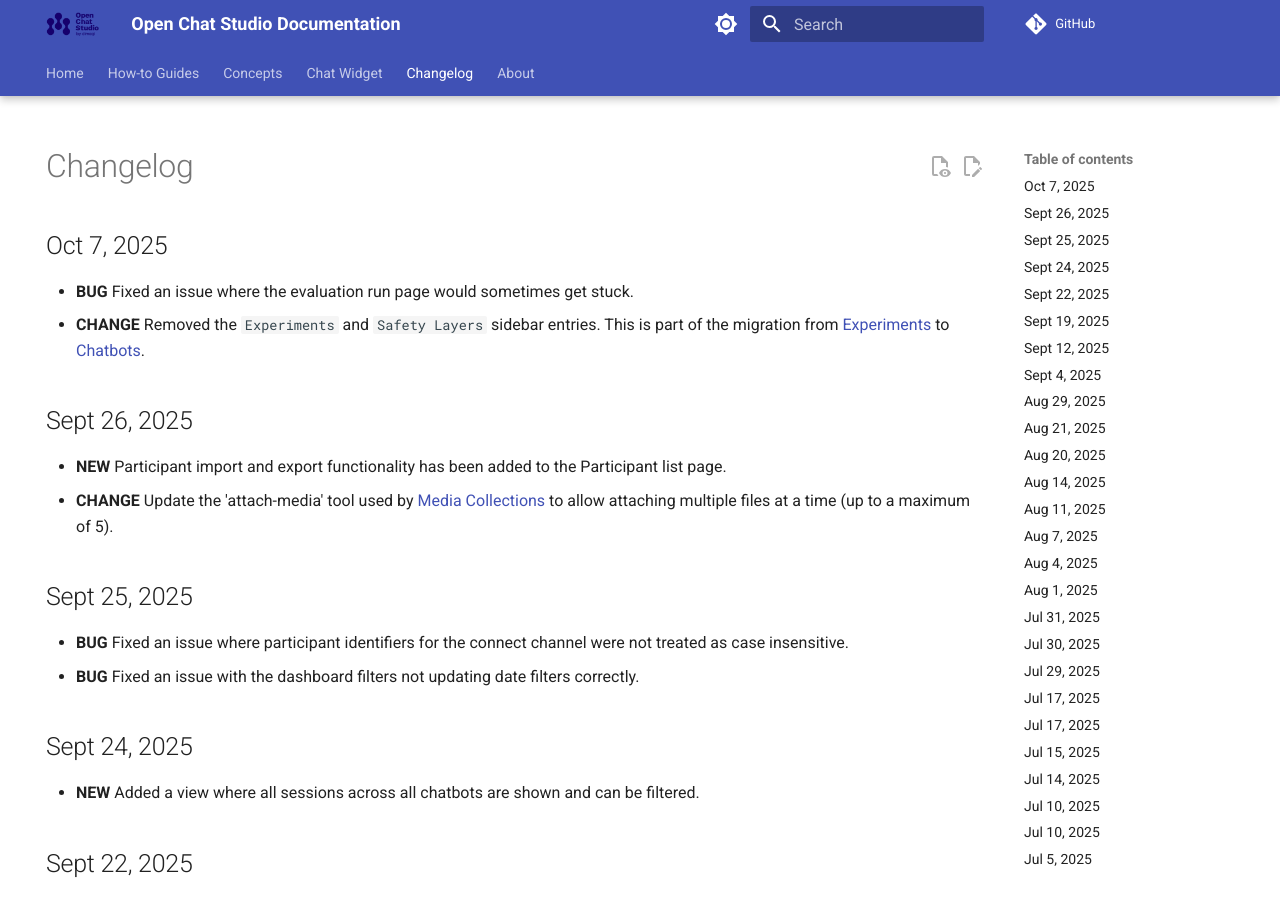
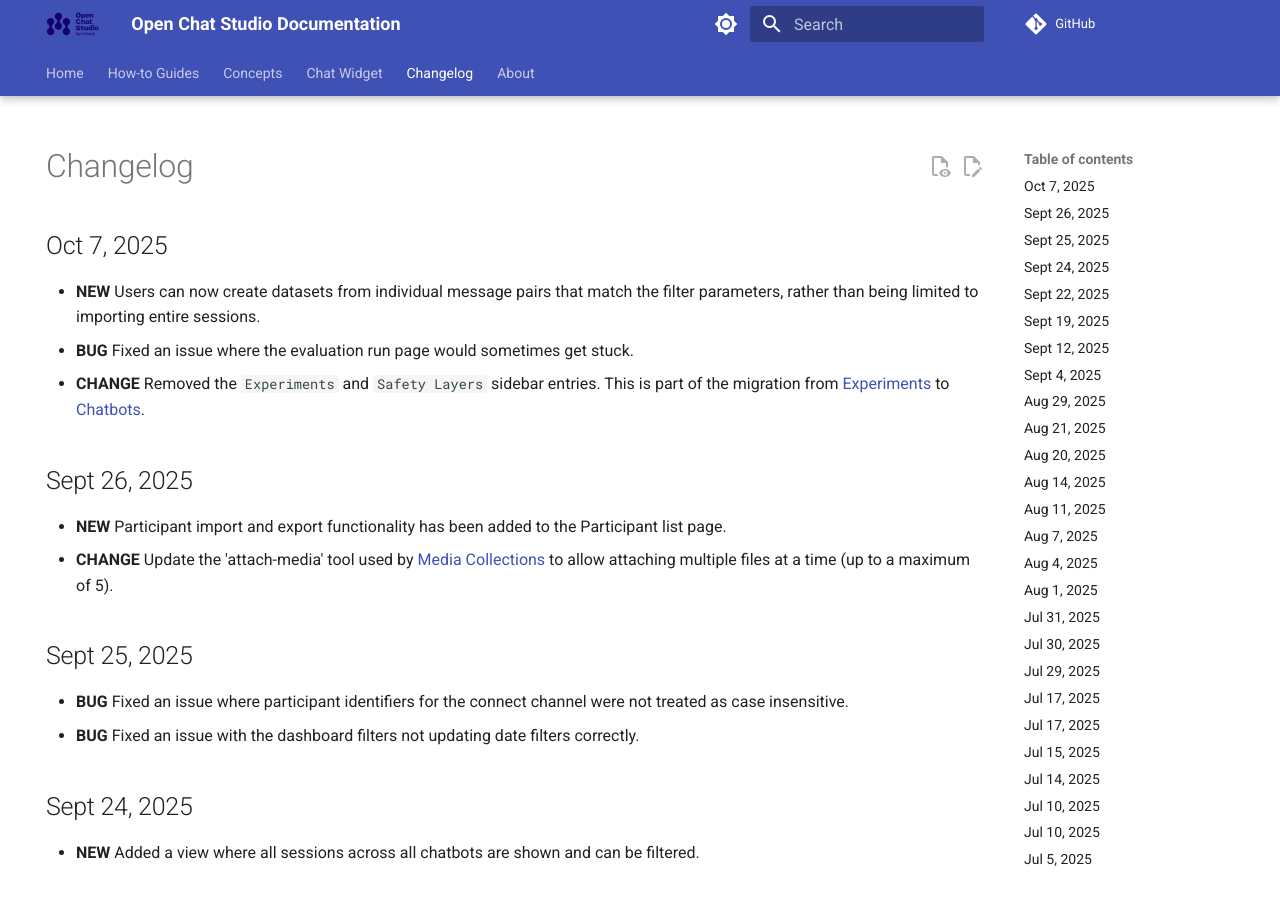
Before and after one commit to dimagi/open-chat-studio-docs, an MkDocs documentation site: the page built from docs/changelog.md, in a window 1280 px wide and 900 px high. Built offline with MkDocs 1.6.1 and Material for MkDocs 9.7.7, drawn with Linux system fonts in a browser that asks for light colours; emoji names are drawn with the system emoji font; a script that is not in the unit is left out; comment, search, counter and statistics services are not loaded.

Commit message:
Update changelog

```diff
--- a/docs/changelog.md
+++ b/docs/changelog.md
@@ -6,6 +6,7 @@ hide:
 # Changelog
 
 ## Oct 7, 2025
+* **NEW** Users can now create datasets from individual message pairs that match the filter parameters, rather than being limited to importing entire sessions.
 * **BUG** Fixed an issue where the evaluation run page would sometimes get stuck.
 * **CHANGE** Removed the `Experiments` and `Safety Layers` sidebar entries. This is part of the migration from [Experiments](concepts/experiment/index.md) to [Chatbots](concepts/chatbots/index.md).
 
```
